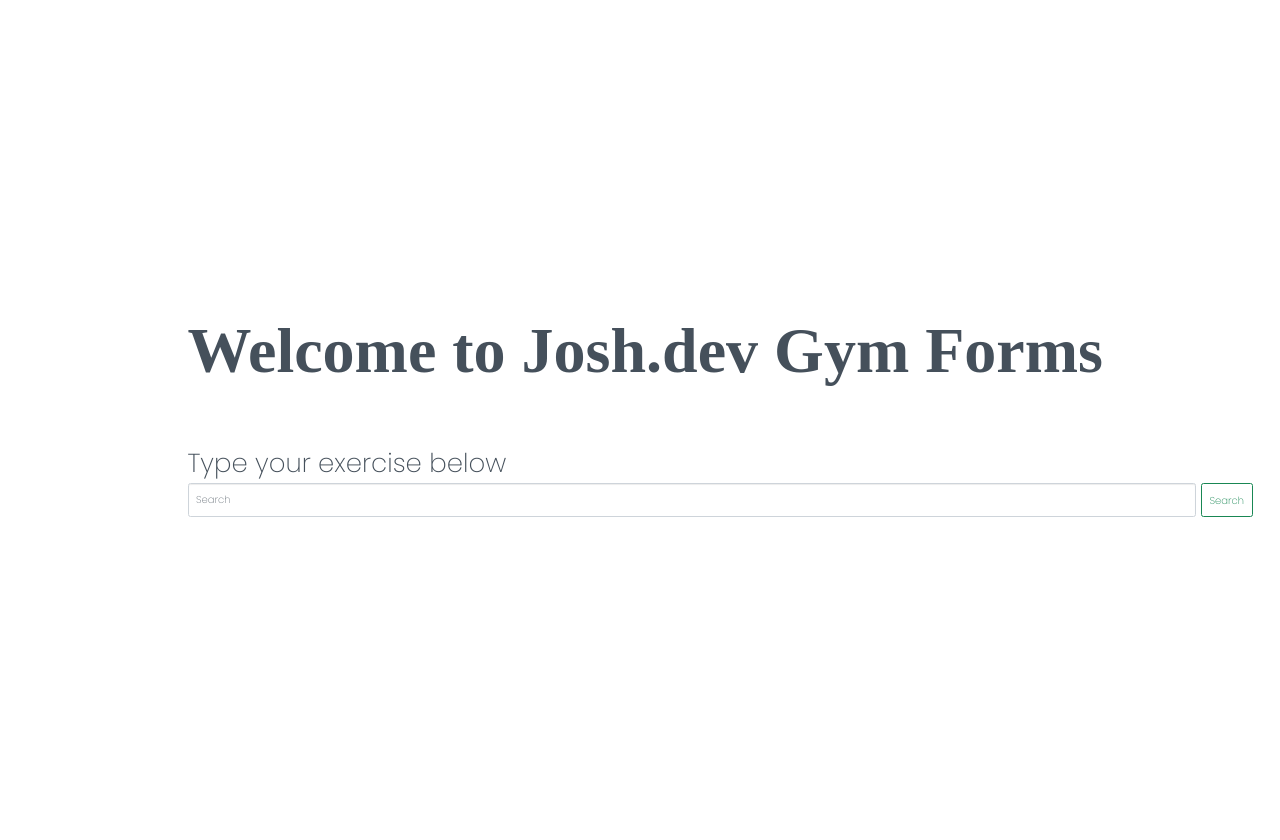
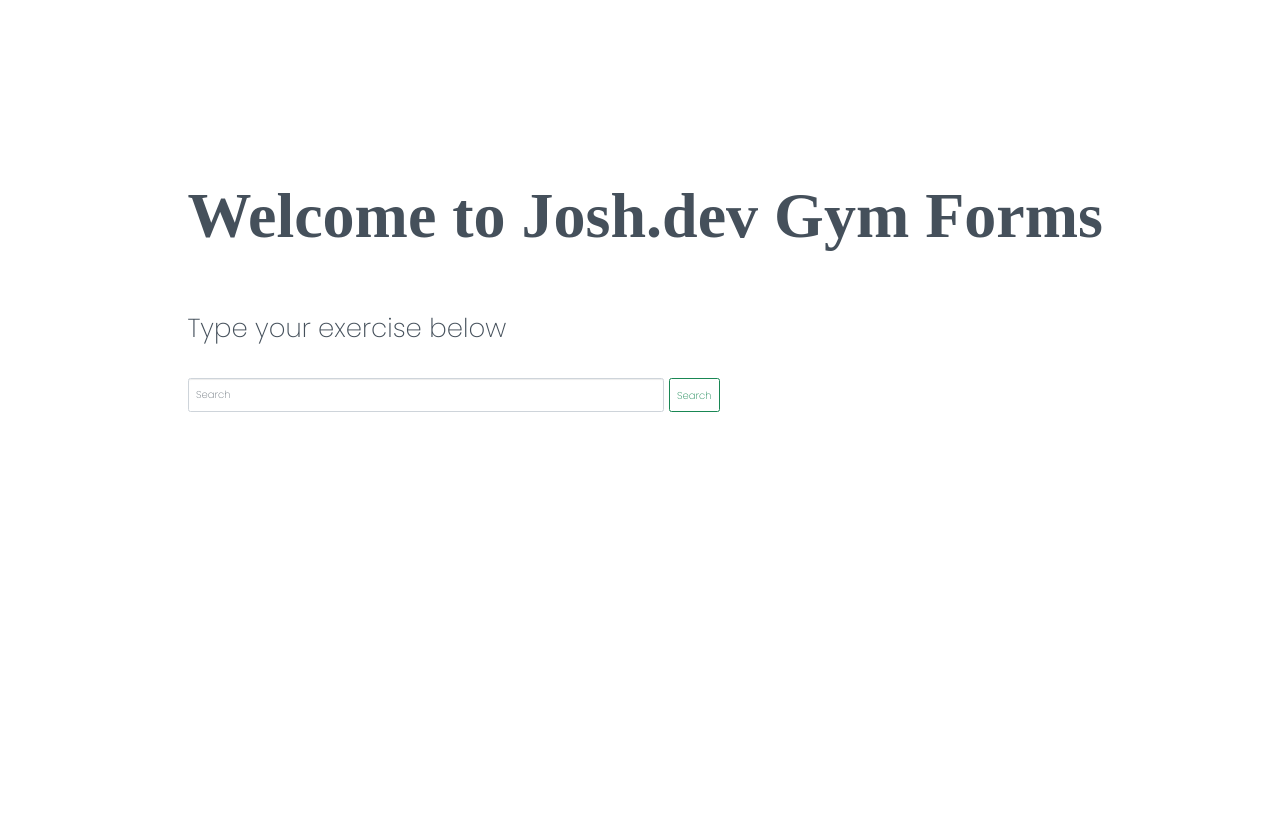
Before and after one commit to joshuaanyang/GymExercises, a Flask app: page / in a window 1280 px wide. After the commit the page ends 412 px from the top, so only its background shows below. Run offline with Flask 2, Linux system fonts and the light colour scheme; data that the repository does not hold is empty; some libraries are stand-ins or nearby versions; some web fonts are replaced.

Commit message:
FrontEnd Edit

```diff
--- a/static/css/styles.css
+++ b/static/css/styles.css
@@ -2,7 +2,7 @@ body {
 font-family: 'Major Mono Display', monospace;
 font-family: 'Poppins', sans-serif;
 margin: 20px;
-font-size: 80px;
+
 }
 
 /* H1 Header Font Start */
@@ -22,21 +22,25 @@ font-size: 700;
   background-size: cover;
 }
 
+.my-form-container {
+width: 50%;
+}
+
 /*--------------------------------------------------------------
 # Hero Section
 --------------------------------------------------------------*/
 #hero {
-  width: 100%;
-  height: 100vh;
+width: 100%;
+  height: 70vh;
   position: relative;
 }
+
 @media (min-width: 992px) {
   #hero {
     padding-left: 160px;
   }
 }
 #hero:before {
-
   position: absolute;
   bottom: 0;
   top: 0;
@@ -57,13 +61,14 @@ font-size: 700;
   font-size: 64px;
   }
 
-#hero p {
+#hero .my-p {
   color: #45505b;
   margin: 15px 0 0 0;
   font-size: 26px;
   font-family: "Poppins", sans-serif;
+  padding-bottom: 30px;
 }
-#hero p span {
+#hero .my-p span {
   color: #FF5722;
   letter-spacing: 1px;
 }
@@ -89,7 +94,7 @@ font-size: 700;
     font-size: 32px;
     line-height: 36px;
   }
-  #hero p {
+  #hero .my-p {
     margin-top: 10px;
     font-size: 20px;
     line-height: 24px;
--- a/templates/index.html
+++ b/templates/index.html
@@ -13,21 +13,25 @@
     </div>
 
     <div class="container">
-        <p>
+        <p class="my-p">
             Type your exercise below
         </p>
     </div>
 
 
     <div class="container">
+        <div class="my-form-container">
 
         <form class="d-flex" action="{{url_for('home')}}" method="POST">
       <input class="form-control me-2" name="search" type="search" placeholder="Search" aria-label="Search">
       <button class="btn btn-outline-success" type="submit">Search</button>
     </form>
+            </div>
 
     </div>
 
+
+</section>
     <div class="container">
 <div class="row row-cols-1 row-cols-md-3 g-4">
         {% if exercise_list: %}
@@ -57,7 +61,6 @@
 
 
     </div>
-</section>
 </body>
 
 
```
